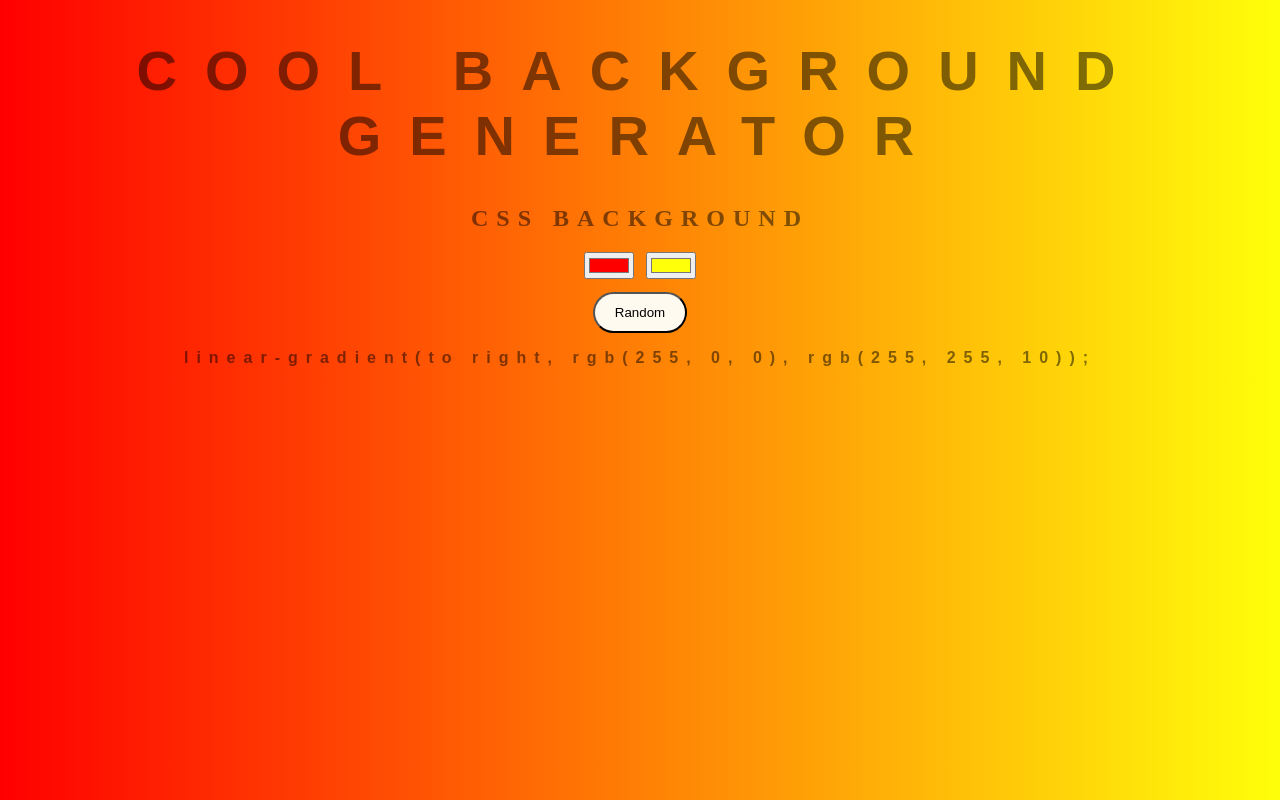
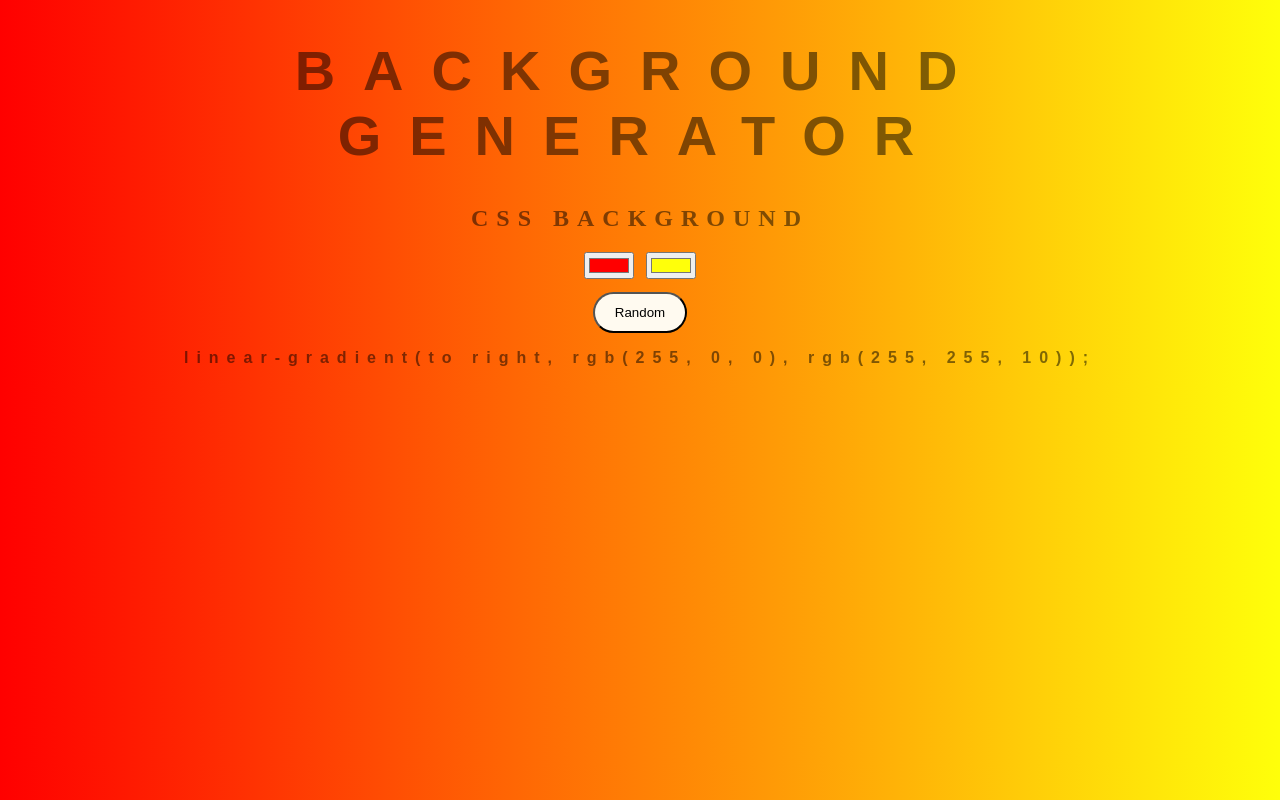
Before and after one commit to abdullah19000/background-generator, a plain HTML site: page index.html in a window 1280 px wide. Drawn offline with Linux system fonts and the light colour scheme.

Commit message:
underCapitalize h1 content

```diff
--- a/index.html
+++ b/index.html
@@ -6,7 +6,7 @@
 	<link rel="stylesheet" type="text/css" href="style.css">
 </head>
 <body>
-	<h1>COOL Background Generator</h1>
+	<h1>Background generator</h1>
 	<h2>CSS Background </h2>
 	<input class="color1" type="color" name="color1" value="#ff0000">
 	<input class="color2" type="color" name="color2" value="#ffff0A">
```
